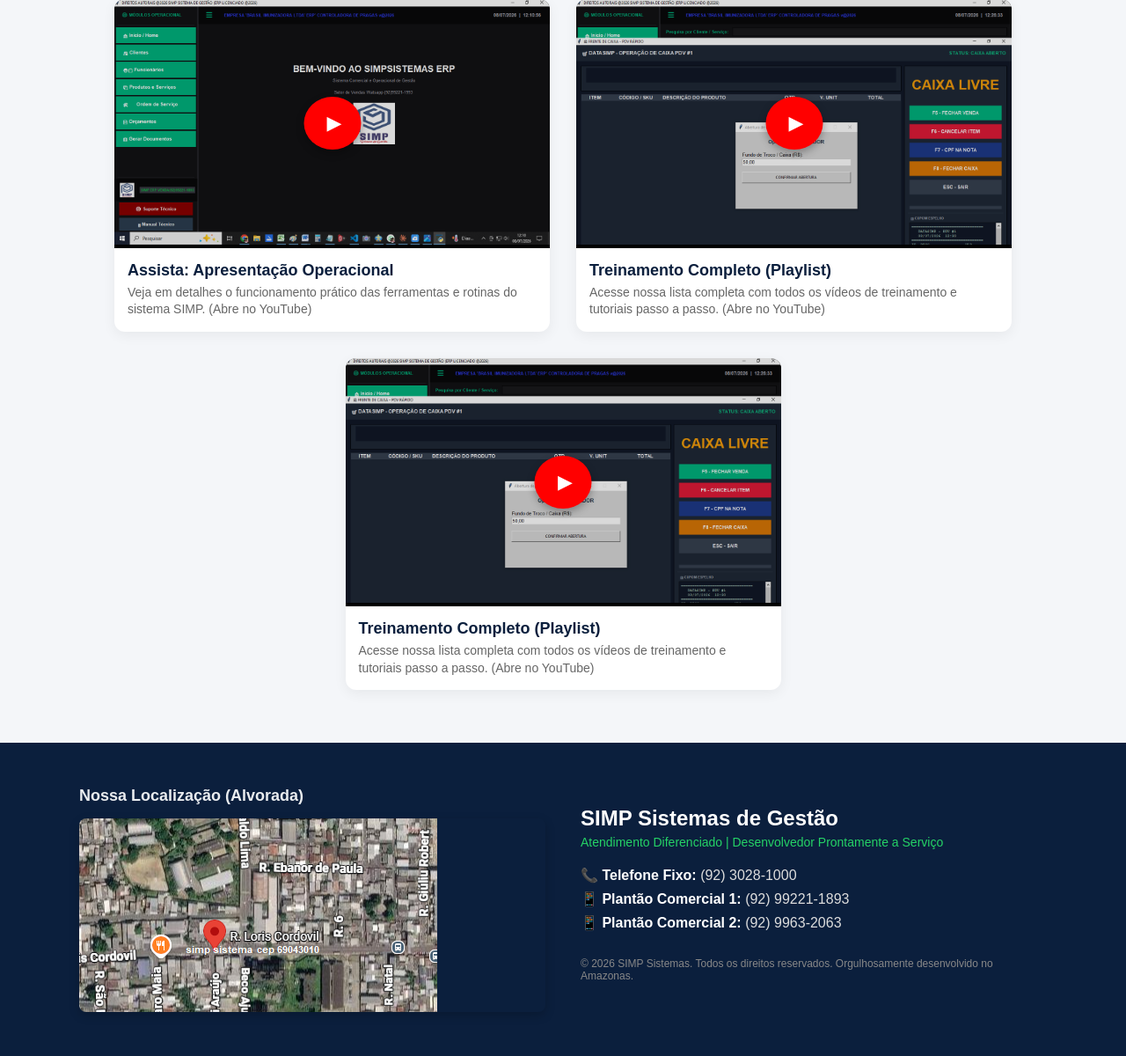
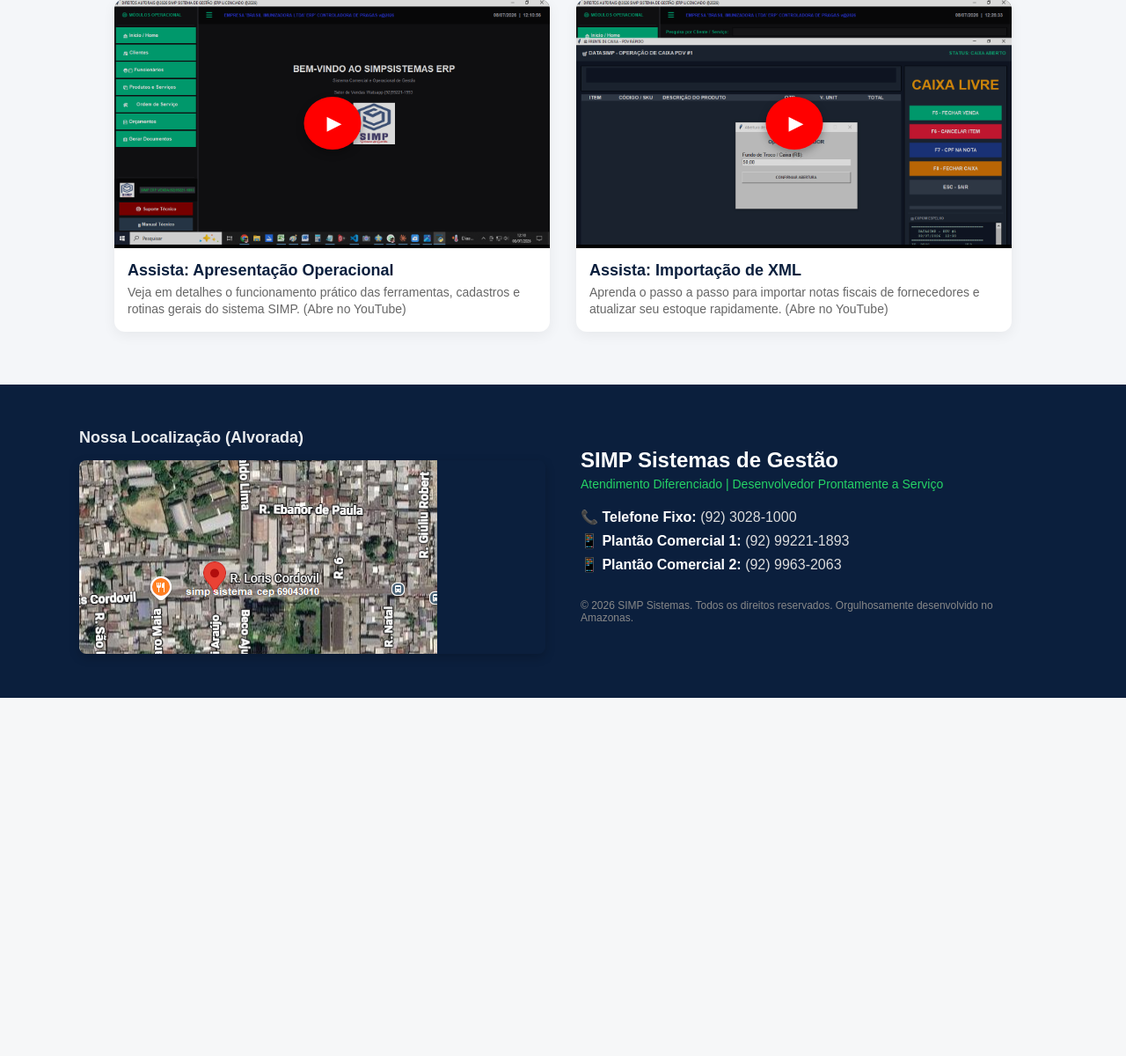
Before and after one commit to aroldomendes46-blip/site_simp, a Flask app: page / in a window 1280 px wide. Shown: the part 1427-2627 px from the top of the page at 88% size. After the commit the page ends 2220 px from the top, so only its background shows below. Run offline with Flask 3, Linux system fonts and the light colour scheme.

Commit message:
atualização dos link yutube

```diff
--- a/templates/index.html
+++ b/templates/index.html
@@ -164,11 +164,8 @@
       </p>
 
       <div class="grade-videos">
-        <!-- Link do Vídeo 1 (Abre a Apresentação e a Playlist) -->
-        <a
-          href="https://www.youtube.com/watch?v=ho6lEAivgzQ&list=PLZD04InoO_Kk&index=1"
-          target="_blank"
-          class="card-video-link">
+        <!-- Link do Vídeo 1 (Apresentação Operacional Geral) -->
+        <a href="https://youtube.com" target="_blank" class="card-video-link">
           <div class="moldura-video-link">
             <img
               src="{{ url_for('static', filename='imagens/telaprincipal.png') }}"
@@ -178,48 +175,34 @@
           <div class="texto-video-card">
             <h3>Assista: Apresentação Operacional</h3>
             <p>
-              Veja em detalhes o funcionamento prático das ferramentas e rotinas
-              do sistema SIMP. (Abre no YouTube)
+              Veja em detalhes o funcionamento prático das ferramentas,
+              cadastros e rotinas gerais do sistema SIMP. (Abre no YouTube)
             </p>
           </div>
         </a>
 
-        <!-- Link do Vídeo 2 (Abre a Playlist Geral de Treinamento) -->
-        <a href="https://youtube.com" target="_blank" class="card-video-link">
+        <!-- Link do Vídeo 2 (Tutorial de Importação de XML) -->
+        <a
+          href="https://www.youtube.com/watch?v=8wF4icpMgd8&t=38s"
+          target="_blank"
+          class="card-video-link">
           <div class="moldura-video-link">
             <img
               src="{{ url_for('static', filename='imagens/vendas caixa pdv .png') }}"
-              alt="Playlist de Treinamentos SIMP" />
+              alt="Tutorial Importação XML SIMP" />
             <div class="botao-play-visual">▶</div>
           </div>
           <div class="texto-video-card">
-            <h3>Treinamento Completo (Playlist)</h3>
+            <h3>Assista: Importação de XML</h3>
             <p>
-              Acesse nossa lista completa com todos os vídeos de treinamento e
-              tutoriais passo a passo. (Abre no YouTube)
-            </p>
-          </div>
-        </a>
-
-        <!-- Link do Vídeo 2 (Abre a Playlist com todos os Treinos) -->
-        <a href="https://youtube.com" target="_blank" class="card-video-link">
-          <div class="moldura-video-link">
-            <img
-              src="{{ url_for('static', filename='imagens/vendas caixa pdv .png') }}"
-              alt="Playlist de Treinamentos SIMP" />
-            <div class="botao-play-visual">▶</div>
-          </div>
-          <div class="texto-video-card">
-            <h3>Treinamento Completo (Playlist)</h3>
-            <p>
-              Acesse nossa lista completa com todos os vídeos de treinamento e
-              tutoriais passo a passo. (Abre no YouTube)
+              Aprenda o passo a passo para importar notas fiscais de
+              fornecedores e atualizar seu estoque rapidamente. (Abre no
+              YouTube)
             </p>
           </div>
         </a>
       </div>
     </section>
-
     <!-- 5. RODAPÉ INSTITUCIONAL COM MAPA -->
     <footer>
       <div class="container-rodape">
```
